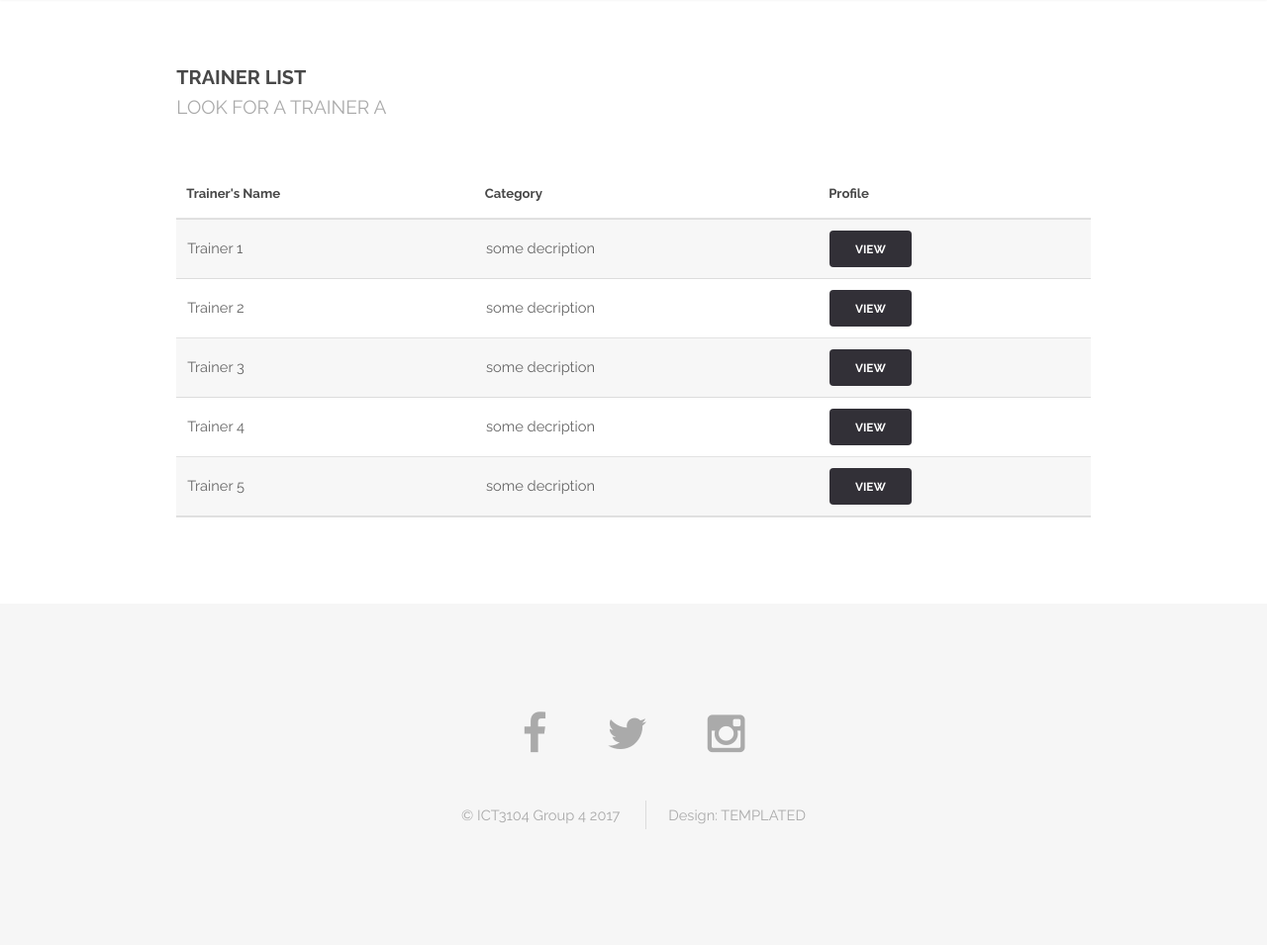
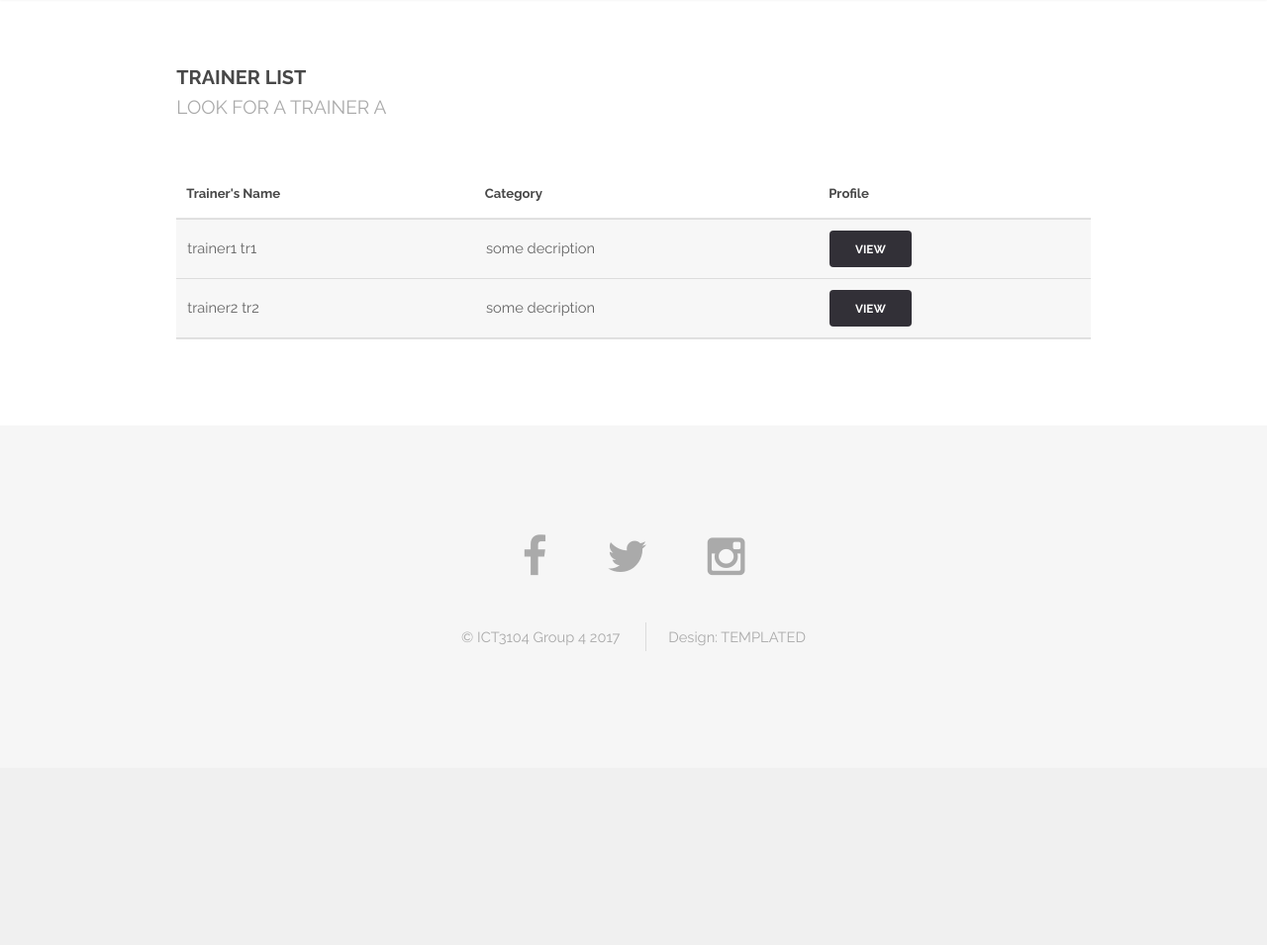
Before and after one commit to deyuan99/ICT3104, a PHP site: page /trainee_trainerList.php in a window 1280 px wide. Shown: the part 83-1038 px from the top of the page at 99% size. After the commit the page ends 741 px from the top, so only its background shows below. Run offline with PHP 8.4, Linux system fonts and the light colour scheme; a user stored in the database is signed in; data comes from the database, SQL or seed files in the repository.

Commit message:
view trainerList connected to database.

```diff
--- a/trainee_trainerList.php
+++ b/trainee_trainerList.php
@@ -37,35 +37,17 @@
                                 </tr>
                             </thead>
                             <tbody>
-                                <tr>
-                                    <td>Trainer 1</td>
-                                    <td>some decription</td>
-                                    <td><a href="#" class="button small">View</a></td>
-                                </tr>
-                                <tr>
-                                    <td>Trainer 2</td>
-                                    <td>some decription</td>
-                                    <td><a href="#" class="button small">View</a></td>
-                                </tr>
-                                <tr>
-                                    <td>Trainer 3</td>
-                                    <td>some decription</td>
-                                    <td><a href="#" class="button small">View</a></td>
-                                </tr>
-                                <tr>
-                                    <td>Trainer 4</td>
-                                    <td>some decription</td>
-                                    <td><a href="#" class="button small">View</a></td>
-                                </tr>
-                                <tr>
-                                    <td>Trainer 5</td>
-                                    <td>some decription</td>
-                                    <td><a href="#" class="button small">View</a></td>
-                                </tr>
-                            </tbody>
+                                <?php
+                                include "listTrainers.php";
+                                ?>
+
+
+
+
+
                             <tfoot>
                                 <tr>
-                                   <!- pagination -->
+                                    <!- pagination -->
                                 </tr>
                             </tfoot>
                         </table>
```
Also changed, not shown: listTrainers.php (added, +28 -0 lines).
